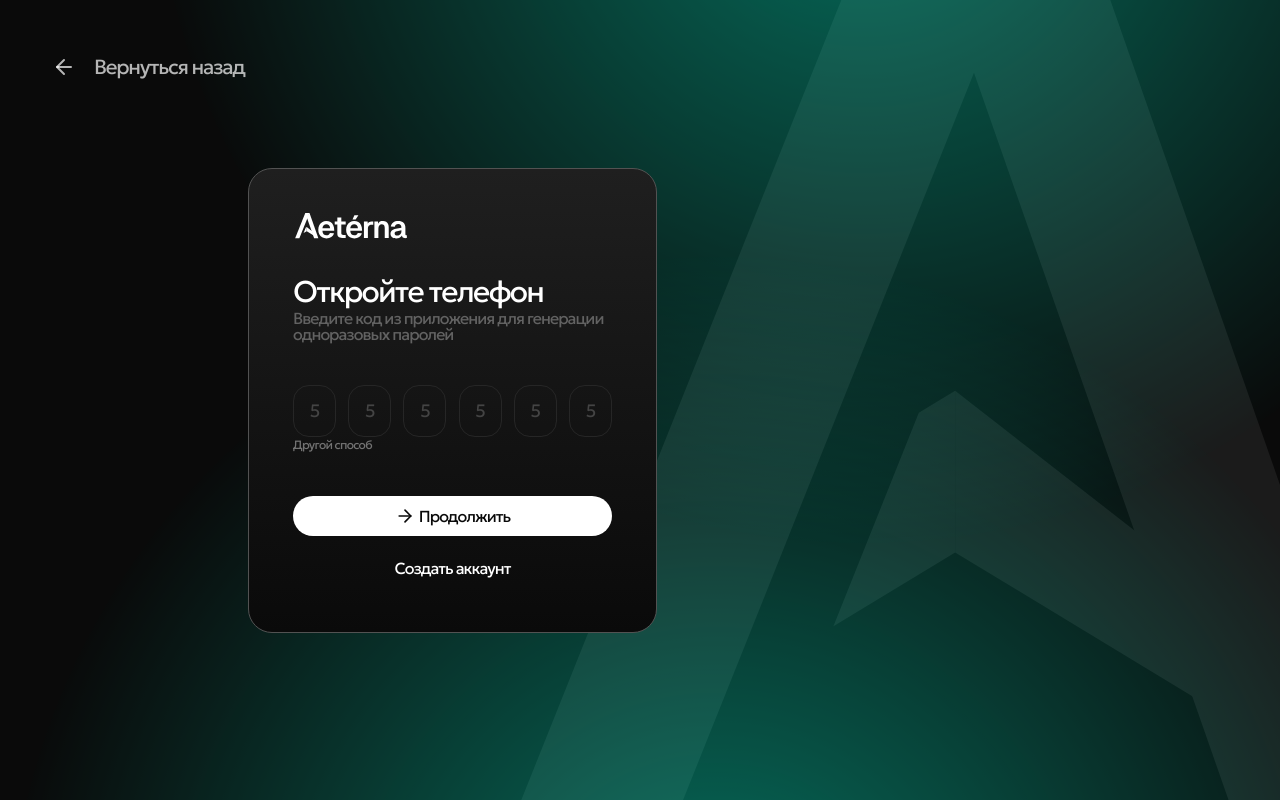
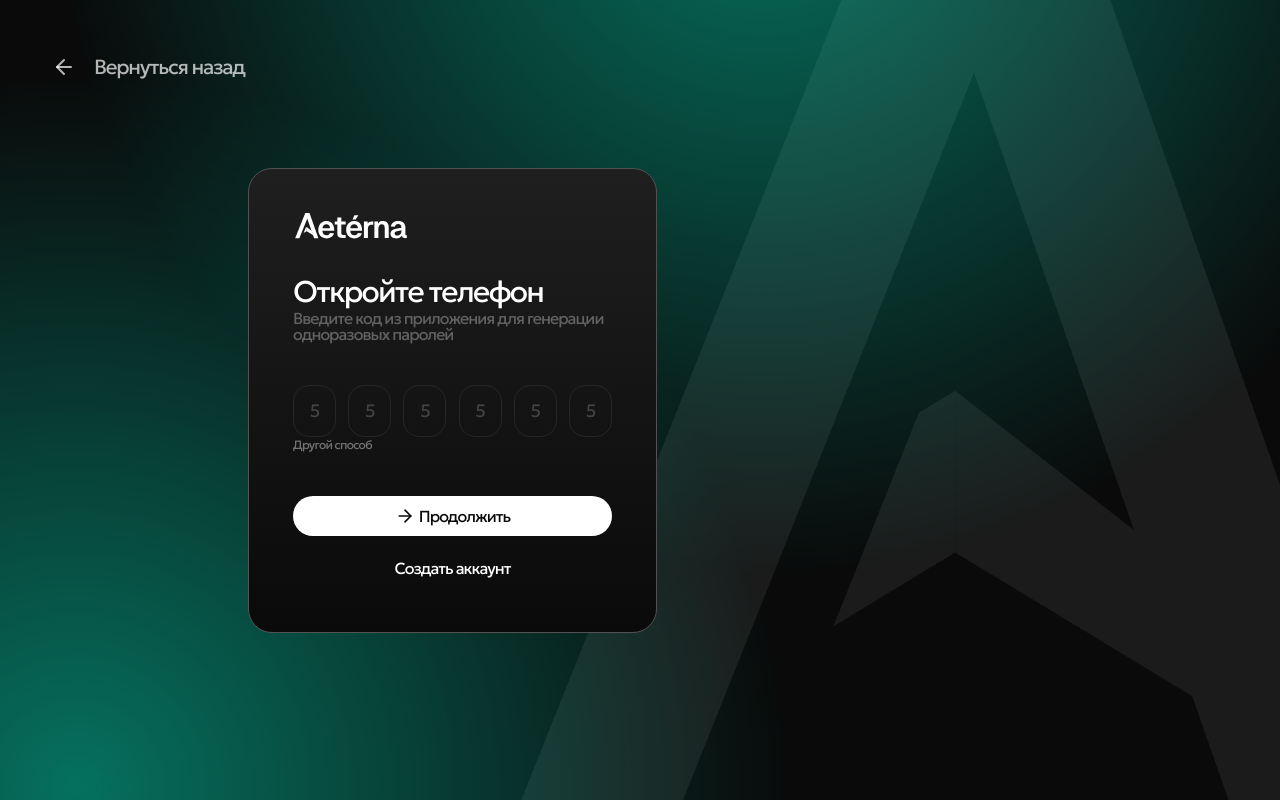
Before and after one commit to ECS1PLE/Aeterna-Sso, a Next.js app: page /auth in a window 1280 px wide. Built offline with nearby package versions, Linux system fonts and the light colour scheme.

Commit message:
Lotal Fix Background

```diff
--- a/src/app/Background.tsx
+++ b/src/app/Background.tsx
@@ -1,18 +1,32 @@
 "use client";
 
 import { usePathname } from "next/navigation";
-import React from "react";
+import React, { useEffect, useState } from "react";
 import BackgroundPages from "@/components/Backgrounds/Background";
 import RegistrationBackgound from "@/components/Backgrounds/Registration";
 
 export default function Background() {
   const pathname = usePathname() ?? "";
+  const [isMobile, setIsMobile] = useState(false);
 
-  switch (pathname) {
-    case "/register":
-      return <RegistrationBackgound className="absolute -z-[1]" />;
+  useEffect(() => {
+    const handleResize = () => setIsMobile(window.innerWidth <= 640);
+    handleResize();
+    window.addEventListener("resize", handleResize);
 
-    default:
-      return <BackgroundPages />;
+    return () => {
+      window.removeEventListener("resize", handleResize);
+      document.body.style.overflowX = "auto";
+    };
+  }, []);
+
+  if (pathname === "/register") {
+    return isMobile ? (
+      <div className="w-full bg-black"></div>
+    ) : (
+      <RegistrationBackgound className="absolute -z-[1]" />
+    );
   }
+
+  return <BackgroundPages />;
 }
--- a/src/components/Backgrounds/Background.tsx
+++ b/src/components/Backgrounds/Background.tsx
@@ -6,68 +6,75 @@ import BlueSphere from "../Sphere/Blue";
 import GreenSphere from "../Sphere/Green";
 import LimeSphere from "../Sphere/Lime";
 
-interface SphereWrapperProps {
-  children: React.ReactNode;
-  className?: string;
-  keyProp: string; // уникальный ключ для layout анимации
+interface SphereData {
+  key: string;
+  component: React.ReactNode;
+  style: React.CSSProperties; // top/left/right/bottom/width/height
+  origin: string; // transform-origin
+  rotate?: number; // угол поворота в градусах
 }
 
-const SphereWrapper = ({
-  children,
-  className,
-  keyProp,
-}: SphereWrapperProps) => (
-  <motion.div
-    layout // <--- вот это позволяет анимировать перемещение
-    key={keyProp}
-    initial={{ opacity: 0, scale: 0.8 }}
-    animate={{ opacity: 0.7, scale: 1 }}
-    exit={{ opacity: 0, scale: 0.8 }}
-    transition={{ duration: 1, ease: "easeInOut" }}
-    className={`absolute ${className}`}
-  >
-    {children}
-  </motion.div>
-);
+const SphereWrapper = ({ sphere }: { sphere: SphereData }) => {
+  return (
+    <motion.div
+      style={{ position: "absolute", ...sphere.style }}
+      initial={{ opacity: 0, scale: 0, rotate: sphere.rotate || 0 }}
+      animate={{ opacity: 0.7, scale: 1, rotate: sphere.rotate || 0 }}
+      exit={{ opacity: 0, scale: 0, rotate: sphere.rotate || 0 }}
+      transition={{ duration: 0.5, ease: "easeInOut" }}
+    >
+      {sphere.component}
+    </motion.div>
+  );
+};
 
 const BackgroundPages = () => {
   const pathname = usePathname() ?? "";
 
-  const spheres = {
+  const spheres: Record<string, SphereData[]> = {
     login: [
       {
         key: "login-top",
-        className: "top-0 -right-[1200px] -translate-x-1/2 w-[2033px]",
         component: <BlueSphere />,
+        style: { top: -200, right: -200, width: 2033, height: 2033 },
+        origin: "top right",
       },
       {
         key: "login-bottom",
-        className: "-bottom-[580px] -right-[700px] rotate-180 w-[1433px]",
         component: <BlueSphere />,
+        style: { bottom: -300, right: -950, width: 1433, height: 1433 },
+        origin: "bottom right",
+        rotate: 180,
       },
     ],
     auth: [
       {
         key: "auth-bottom-right",
-        className: "right-0 w-full -bottom-[250px] h-full",
         component: <GreenSphere />,
+        style: { bottom: -350, right: 0, width: 1920, height: 1080 },
+        origin: "bottom right",
       },
       {
         key: "auth-top-right",
-        className: "-top-[250px] -right-[300px] rotate-180 h-full",
         component: <GreenSphere />,
+        style: { top: -500, right: -200, width: 1920, height: 1080 },
+        origin: "top right",
+        rotate: 180,
       },
     ],
     restore: [
       {
         key: "restore-top-left",
-        className: "top-0 left-0 rotate-180",
         component: <LimeSphere />,
+        style: { top: 0, left: 1200, width: 1920, height: 1080 },
+        origin: "top left",
       },
       {
         key: "restore-bottom-right",
-        className: "bottom-0 right-0",
         component: <LimeSphere />,
+        style: { top: 0, right: 1200, width: 1920, height: 1080 },
+        origin: "bottom right",
+        rotate: 180,
       },
     ],
   };
@@ -83,7 +90,7 @@ const BackgroundPages = () => {
 
   return (
     <div className="absolute inset-0 -z-[1] overflow-hidden">
-      {/* SVG фон */}
+      {/* Фоновый SVG */}
       <svg
         viewBox="0 0 1920 1080"
         fill="none"
@@ -119,11 +126,10 @@ const BackgroundPages = () => {
         </defs>
       </svg>
 
-      <AnimatePresence mode="wait">
+      {/* Анимация сфер */}
+      <AnimatePresence>
         {currentSpheres.map((s) => (
-          <SphereWrapper key={s.key} keyProp={s.key} className={s.className}>
-            {s.component}
-          </SphereWrapper>
+          <SphereWrapper key={s.key} sphere={s} />
         ))}
       </AnimatePresence>
     </div>
```
